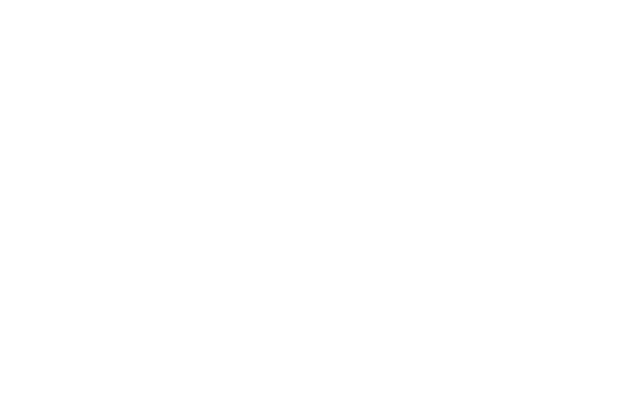
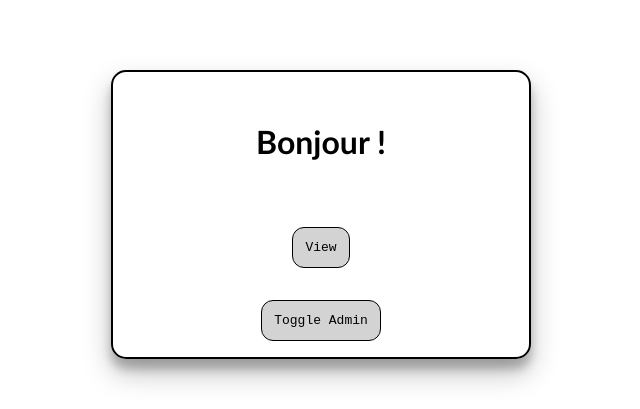
Before and after one commit to Omcci/AngularQuest, an Angular app in the folder myFirstApp/: page / in a window 1280 px wide. Shown: the part 777-1186 px from the top of the page, without its empty margins (319-959 px from the left). Before the commit the page ends 855 px from the top, so only its background shows below. Built offline with nearby package versions, Linux system fonts and the light colour scheme.

Commit message:
directives-quest done

```diff
--- a/myFirstApp/src/app/app.component.html
+++ b/myFirstApp/src/app/app.component.html
@@ -2,3 +2,4 @@
 
     <span class="title">{{ title }}</span>
     <app-user-profile></app-user-profile>
+    <app-directives-quest></app-directives-quest>
--- a/myFirstApp/src/app/app.module.ts
+++ b/myFirstApp/src/app/app.module.ts
@@ -5,11 +5,13 @@
 
 import { AppComponent } from './app.component';
 import { UserProfileComponent } from './user-profile/user-profile.component';
+import { DirectivesQuestComponent } from './directives-quest/directives-quest.component';
 
 @NgModule({
   declarations: [
     AppComponent,
-    UserProfileComponent
+    UserProfileComponent,
+    DirectivesQuestComponent
   ],
   imports: [
     BrowserModule,
--- /dev/null
+++ b/myFirstApp/src/app/directives-quest/directives-quest.component.css
@@ -0,0 +1,33 @@
+.directives-wrapper {
+  display: flex;
+  flex-direction: column;
+  justify-content: center;
+  align-items: center;
+  border: 2px solid black;
+  box-shadow: rgba(0, 0, 0, 0.25) 0px 14px 28px,
+    rgba(0, 0, 0, 0.22) 0px 10px 10px;
+  border-radius: 15px;
+  max-width: 500px;
+  margin-bottom: 160px;
+}
+.directives-wrapper h1 {
+  margin: 50px;
+  font-family: 'Trebuchet MS', 'Lucida Sans Unicode', 'Lucida Grande', 'Lucida Sans', Arial, sans-serif;
+
+}
+
+.directives-wrapper button {
+  margin: 26px;
+  all: unset;
+  padding: 12px;
+  border-radius: 12px;
+  border: 1px solid black;
+  margin: 16px 0;
+  background-color: lightgrey;
+  cursor: pointer;
+  font-family: monospace;
+}
+
+.directives-wrapper button:hover {
+    background-color: rgb(134, 146, 155);
+  }
--- /dev/null
+++ b/myFirstApp/src/app/directives-quest/directives-quest.component.html
@@ -0,0 +1,6 @@
+<div class="directives-wrapper">
+    <h1 [ngStyle]="{'color' : isAdmin ? 'red' : 'black' }">Bonjour !</h1>
+    <button>View</button>
+    <button *ngIf="isAdmin">Edit</button>
+    <button (click)=toggleAdmin()>Toggle Admin</button>
+</div>
--- /dev/null
+++ b/myFirstApp/src/app/directives-quest/directives-quest.component.ts
@@ -0,0 +1,24 @@
+import { Component, OnInit} from '@angular/core';
+
+@Component({
+  selector: 'app-directives-quest',
+  templateUrl: './directives-quest.component.html',
+  styleUrls: ['./directives-quest.component.css']
+})
+export class DirectivesQuestComponent implements OnInit{
+
+  isAdmin: boolean = false;
+
+  constructor() {
+
+
+  }
+
+  ngOnInit(): void {
+  }
+
+  toggleAdmin(): void {
+    this.isAdmin = !this.isAdmin
+  }
+
+}
--- a/myFirstApp/src/app/user-profile/user-profile.component.css
+++ b/myFirstApp/src/app/user-profile/user-profile.component.css
@@ -62,3 +62,8 @@
     cursor:pointer;
     font-family: monospace;
 }
+
+.container button:hover {
+    background-color: rgb(134, 146, 155);
+
+}
--- a/myFirstApp/src/styles.css
+++ b/myFirstApp/src/styles.css
@@ -1 +1,8 @@
 /* You can add global styles to this file, and also import other style files */
+
+body {
+    display: flex;
+    flex-direction: column;
+    justify-content: center;
+    align-items: center;
+}
```
Also changed, not shown: myFirstApp/src/app/app.component.css (line endings or trailing spaces), 1 other file (tests, documents, lock files or other folders).
